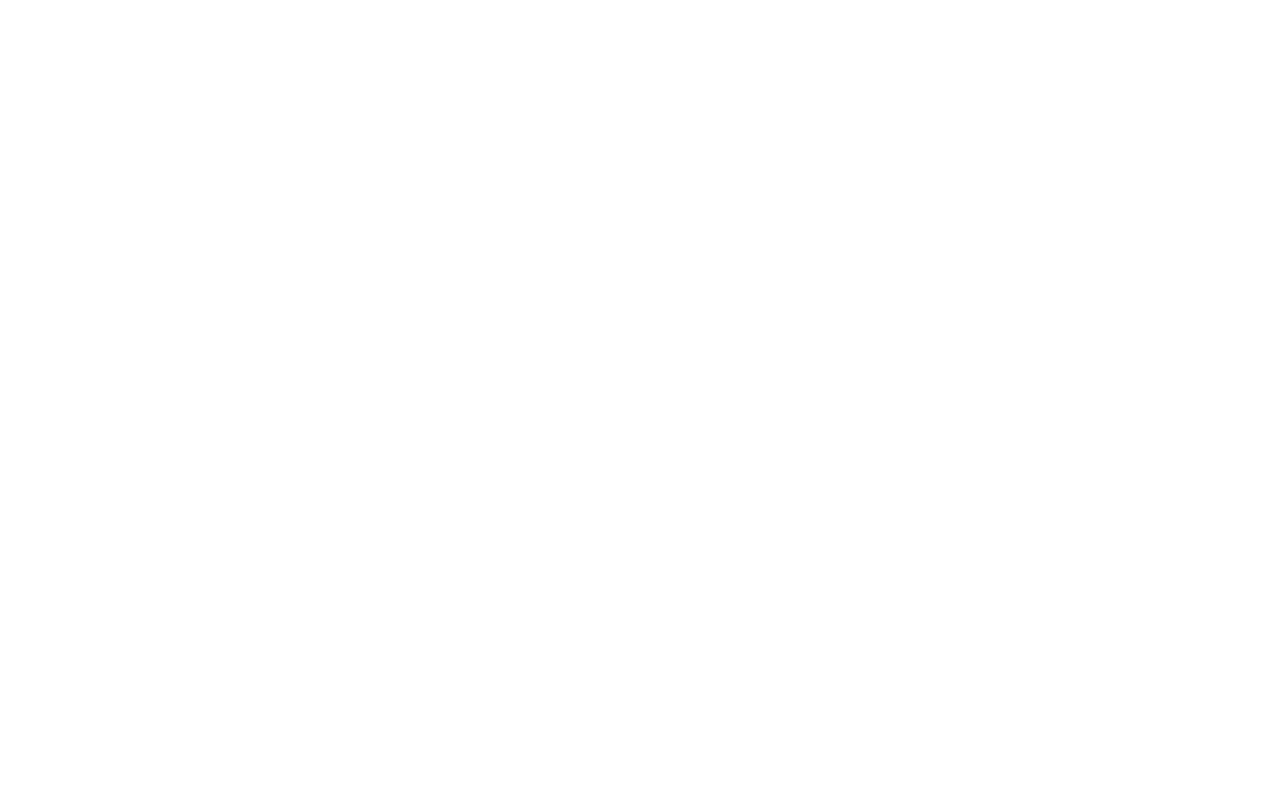
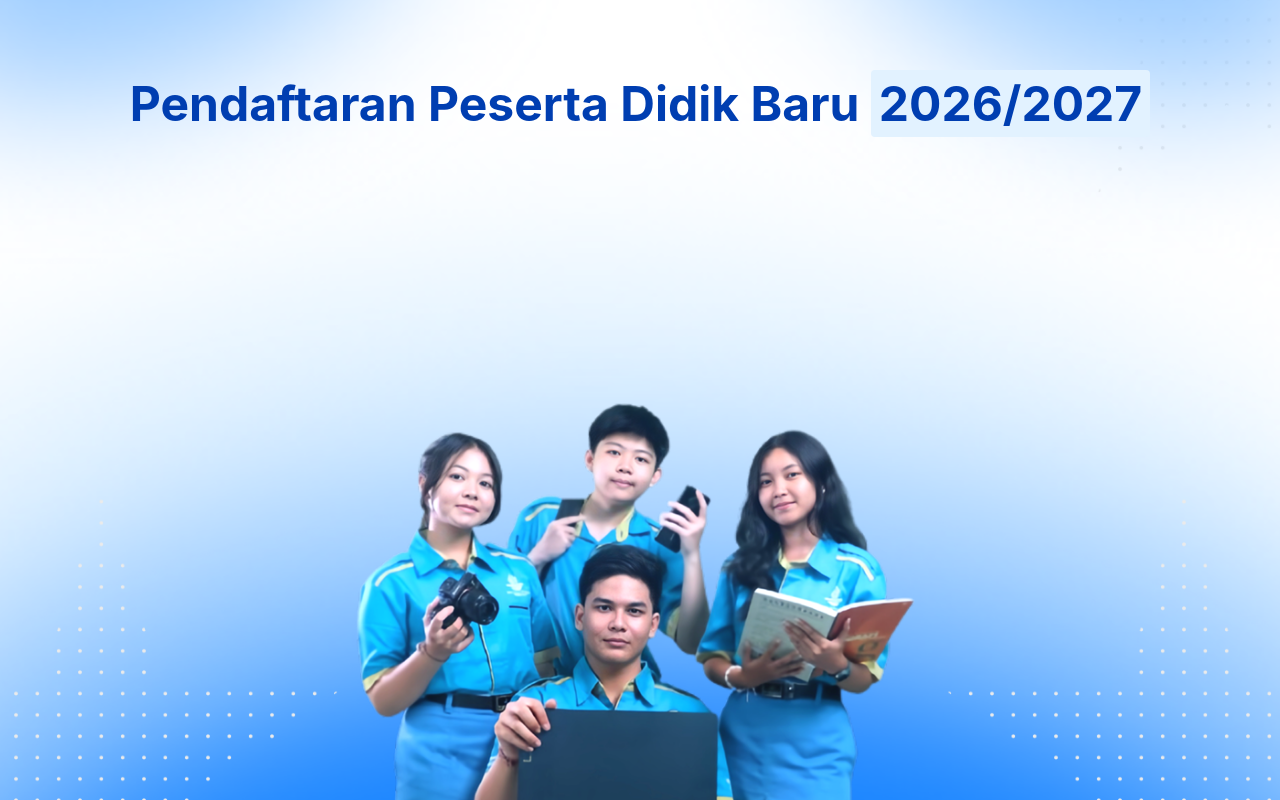
Before and after one commit to Wikan-dev/DataBasePendaftaran, a React (Vite) app: page /LandingPage in a window 1280 px wide. Before the commit this address had no page. Built offline with nearby package versions, Linux system fonts and the light colour scheme.

Commit message:
added landing Page

```diff
--- a/src/App.tsx
+++ b/src/App.tsx
@@ -1,6 +1,7 @@
 import { BrowserRouter, Route, Routes } from "react-router-dom"
 import LOginAdmin from "./pages/loginAdmin"
 import Daftar from "./pages/daftar"
+import LandingPage from "./pages/landingPage"
 
 export default function App() {
   return (
@@ -8,6 +9,7 @@
       <Routes>
         <Route path="/" element={<LOginAdmin />} />
         <Route path="Daftar" element={<Daftar />} />
+        <Route path="LandingPage" element={<LandingPage />} />
       </Routes>
     </BrowserRouter>
   )
--- a/src/pages/daftar.tsx
+++ b/src/pages/daftar.tsx
@@ -1,10 +1,8 @@
 import person from "../assets/png/OrangCewe1.png"
 import backgroundSekolah from "../assets/png/BackgroundSsekolah.png"
-import { motion } from "framer-motion"
 import ButtonRpl from "../components/ButtonRpl"
 import ButtonCancel from "../components/ButtonCancel"
 import { useState } from "react"
-import { label } from "framer-motion/client"
 
 
 export default function Daftar() {
--- /dev/null
+++ b/src/pages/landingPage.tsx
@@ -0,0 +1,18 @@
+import bg from "../assets/png/landingPage.png"
+import orangs from "../assets/png/orangrame.png"
+
+export default function landingPage() {
+    return (
+        <div className="w-screen h-screen">
+            <div className="w-full h-screen flex justify-center items-center">
+                <img src={bg} alt="bg" className="w-full h-full object-cover" />
+                <img src={orangs} alt="orang" className="absolute bottom-0 w-[50%]" />
+            </div>
+            <div className="w-full h-screen absolute top-0">
+                <div className="w-full h-screen flex justify-center">
+                    <h1 className="text-[#003EB1] font-bold text-5xl mt-20">Pendaftaran Peserta Didik Baru <span className="bg-[#E2F2FF] rounded-sm px-2 py-1">2026/2027</span></h1>
+                </div>
+            </div>
+        </div>
+    )
+}
```
Also changed, not shown: src/assets/png/landingPage.png (added), src/assets/png/orangrame.png (added).
